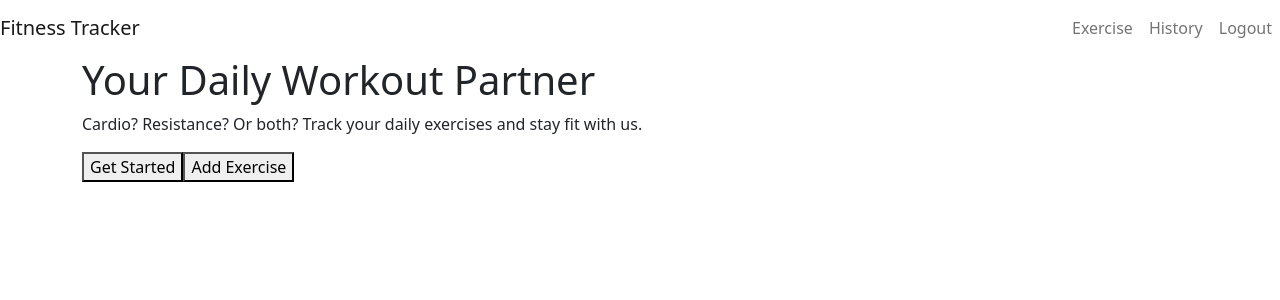
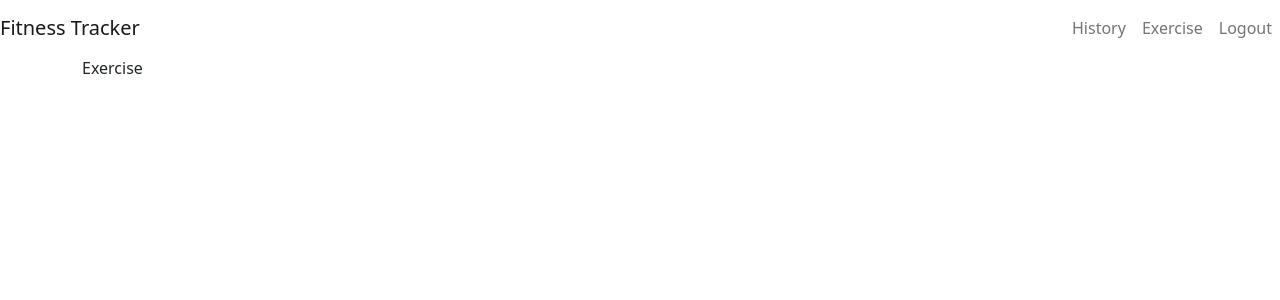
Before and after one commit to joce1ynn/fitness-tracker-MERN, a React (Create React App) app in the folder client/: page /exercise in a window 1280 px wide. Shown: the top 300 px of the page. Built offline with nearby package versions, Linux system fonts and the light colour scheme.

Commit message:
add react router dom

```diff
--- a/client/package.json
+++ b/client/package.json
@@ -11,6 +11,7 @@
     "react-bootstrap": "^2.6.0",
     "react-dom": "^18.2.0",
     "react-router": "^6.4.4",
+    "react-router-dom": "^6.5.0",
     "react-scripts": "5.0.1",
     "web-vitals": "^2.1.4"
   },
--- a/client/src/App.js
+++ b/client/src/App.js
@@ -1,33 +1,30 @@
-import React, { useState } from "react";
+import React from "react";
+import { BrowserRouter as Router, Routes, Route } from "react-router-dom";
 import "bootstrap/dist/css/bootstrap.min.css";
 
 import Home from "./pages/Home";
 import History from "./pages/History";
 import Exercise from "./pages/Exercise";
 import Login from "./pages/Login";
+import Signup from "./pages/Signup";
+import Error from "./pages/Error";
 import Header from "./components/Header";
 
 function App() {
-  const [currentPage, setCurrentPage] = useState("Home");
-
-  const RenderPage = () => {
-    switch (currentPage) {
-      case "Home":
-      default:
-        return <Home />;
-      case "Exercise":
-        return <Exercise />;
-      case "History":
-        return <History />;
-      case "Login":
-        return <Login />;
-    }
-  };
   return (
-    <div>
-      <Header setCurrentPage={setCurrentPage} />
-      <RenderPage />
-    </div>
+    <Router>
+      <Header />
+      <div className="container">
+        <Routes>
+          <Route path="/" element={<Home />} />
+          <Route path="/login" element={<Login />} />
+          <Route path="/signup" element={<Signup />} />
+          <Route path="/history" element={<History />} />
+          <Route path="/exercise" element={<Exercise />} />
+          <Route element={<Error />} />
+        </Routes>
+      </div>
+    </Router>
   );
 }
 
--- a/client/src/components/Header.js
+++ b/client/src/components/Header.js
@@ -1,17 +1,29 @@
 import React from "react";
-import Navigation from "./Navigation";
-import Navbar from "react-bootstrap/Navbar";
+import { Navbar, Nav } from "react-bootstrap";
+import { Link } from "react-router-dom";
 
-export default function Header(props) {
+export default function Header() {
   return (
-    <Navbar collapseOnSelect className="navbar" expand="sm" aria-current="true">
-      <Navbar.Brand href="/">Fitness Tracker</Navbar.Brand>
+    <Navbar collapseOnSelect expand="sm">
+      <Navbar.Brand as={Link} to="/">
+        Fitness Tracker
+      </Navbar.Brand>
       <Navbar.Toggle aria-controls="responsive-navbar-nav" />
       <Navbar.Collapse
         id="responsive-navbar-nav"
         className=" justify-content-end"
       >
-        <Navigation setCurrentPage={props.setCurrentPage}></Navigation>
+        <Nav>
+          <Nav.Link as={Link} to="/history" eventKey="1">
+            History
+          </Nav.Link>
+          <Nav.Link as={Link} to="/exercise" eventKey="2">
+            Exercise
+          </Nav.Link>
+          <Nav.Link as={Link} to="/" eventKey="3">
+            Logout
+          </Nav.Link>
+        </Nav>
       </Navbar.Collapse>
     </Navbar>
   );
--- a/client/src/components/Navigation.js
+++ /dev/null
@@ -1,35 +0,0 @@
-import React from "react";
-import Nav from "react-bootstrap/Nav";
-// import { Link } from "react-router-dom";
-
-export default function Navigation(props) {
-  const { setCurrentPage } = props;
-  return (
-    <Nav>
-      <Nav.Link
-        href="#exercise"
-        onClick={() => {
-          setCurrentPage("Exercise");
-        }}
-      >
-        Exercise
-      </Nav.Link>
-      <Nav.Link
-        href="#history"
-        onClick={() => {
-          setCurrentPage("History");
-        }}
-      >
-        History
-      </Nav.Link>
-      <Nav.Link
-        href="#logout"
-        onClick={() => {
-          setCurrentPage("Login");
-        }}
-      >
-        Logout
-      </Nav.Link>
-    </Nav>
-  );
-}
--- /dev/null
+++ b/client/src/pages/Error.js
@@ -0,0 +1,5 @@
+import React from "react";
+
+export default function Error() {
+  return <div>Oops, we couldn't find that page.</div>;
+}
--- /dev/null
+++ b/client/src/pages/Signup.js
@@ -0,0 +1,7 @@
+import React from 'react'
+
+export default function Signup() {
+  return (
+    <div>Signup</div>
+  )
+}
```
Also changed, not shown: 1 other file (tests, documents, lock files or other folders).
